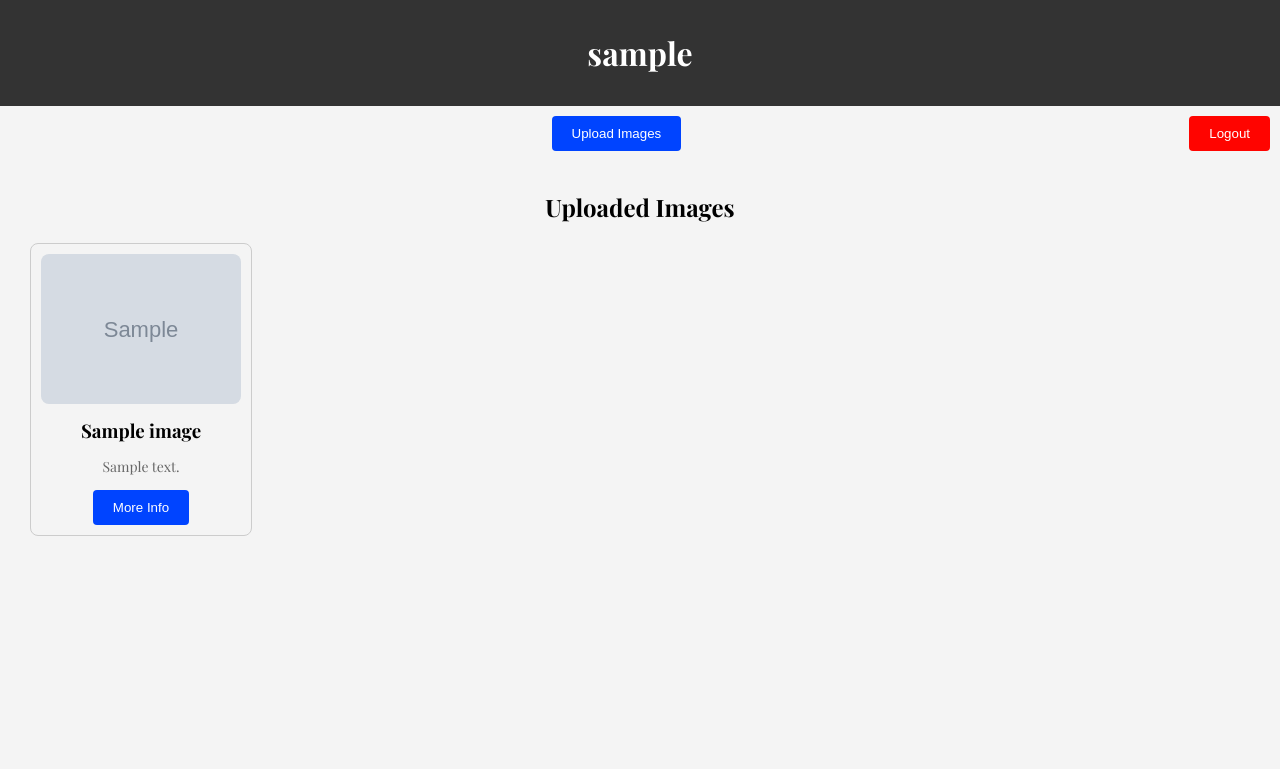
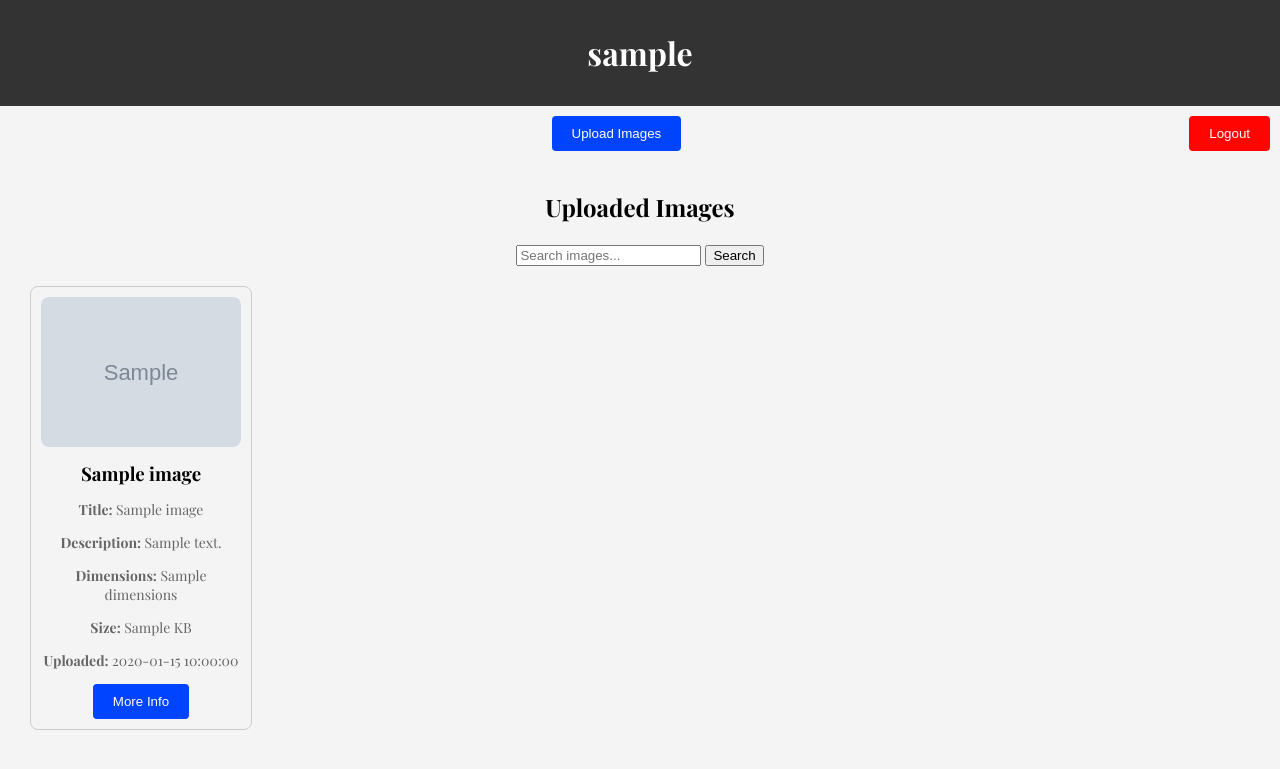
Before and after one commit to KathiraveluLab/Beehive, a Flask app: page /profile in a window 1280 px wide. Shown: the top 769 px of the page. Run offline with Flask 3, Linux system fonts and the light colour scheme; the visitor is signed in with stand-in values (Sample User, id 1); grey boxes marked "Sample" are stand-in pictures; a database or web service that is not in the repository returns one stand-in record (values such as "Sample title"); parts of the project's set-up code (start-up, migrations or seed data) failed here and were passed over; some web fonts are replaced.

Commit message:
Add image search functionality and metadata display enhancements
Signed-off-by: chandrikarj <jadonchandrika@gmail.com>

```diff
--- a/Database/userdatahandler.py
+++ b/Database/userdatahandler.py
@@ -65,12 +65,13 @@ def get_user_by_username(username: str):
     return user
 
 # Save image to MongoDB
-def save_image(username, filename, title, description):
+def save_image(username, filename, title, description, metadata):
     image = {
         'username': username,
         'filename': filename,
         'title': title,
-        'description': description
+        'description': description,
+        "metadata": metadata  # Add metadata to the document
     }
     beehive_image_collection.insert_one(image)
 
@@ -80,9 +81,33 @@ def getallusers():
     return users
 
 # Get all images from MongoDB
-def get_images_by_user(username):
-    images = beehive_image_collection.find({'username': username})
-    return [{'id': str(image['_id']), 'filename': image['filename'], 'title': image['title'], 'description': image['description']} for image in images]
+def get_images_by_user(username, query=None):
+    search_filter = {'username': username}
+
+    if query:
+        # Search by title or description (case insensitive)
+        search_filter["$or"] = [
+            {"title": {"$regex": query, "$options": "i"}},
+            {"description": {"$regex": query, "$options": "i"}}
+        ]
+
+    images = beehive_image_collection.find(search_filter)
+
+    return [
+        {
+            'id': str(image['_id']),
+            'filename': image['filename'],
+            'title': image['title'],
+            'description': image['description'],
+            'metadata': image.get('metadata', {
+                'dimensions': 'N/A',
+                'size_kb': 'N/A',
+                'upload_time': 'Unknown'
+            })
+        }
+        for image in images
+    ]
+
 
 # Update image in MongoDB
 def update_image(image_id, title, description):
--- a/app.py
+++ b/app.py
@@ -13,6 +13,10 @@ from google.oauth2 import id_token
 import google.auth.transport.requests
 from pip._vendor import cachecontrol
 from Database import userdatahandler
+from flask import Flask, jsonify, send_from_directory
+from datetime import datetime
+from PIL import Image
+
 
 
 from Database.admindatahandler import check_admin_available, create_admin
@@ -131,6 +135,34 @@ def profile():
         images=images
     )
 
+# @app.route('/upload', methods=['POST'])
+# def upload_image():
+#     if 'username' not in session:
+#         flash('Please log in to upload images.', 'danger')
+#         return redirect(url_for('login'))
+
+#     user = get_user_by_username(session['username'])
+#     if not user:
+#         flash('User not found.', 'danger')
+#         return redirect(url_for('login'))
+
+#     file = request.files['file']
+#     title = request.form['title']
+#     description = request.form['description']
+
+#     if file:
+#         filename = file.filename
+#         filepath = os.path.join(app.config['UPLOAD_FOLDER'], filename)
+#         os.makedirs(os.path.dirname(filepath), exist_ok=True)
+#         file.save(filepath)
+#         save_image(user['username'], filename, title, description)
+#         flash('Image uploaded successfully!', 'success')
+#     else:
+#         flash('No file selected.', 'danger')
+
+#     return redirect(url_for('profile'))
+
+
 @app.route('/upload', methods=['POST'])
 def upload_image():
     if 'username' not in session:
@@ -151,7 +183,20 @@ def upload_image():
         filepath = os.path.join(app.config['UPLOAD_FOLDER'], filename)
         os.makedirs(os.path.dirname(filepath), exist_ok=True)
         file.save(filepath)
-        save_image(user['username'], filename, title, description)
+
+        # Extract metadata using Pillow
+        with Image.open(filepath) as img:
+            width, height = img.size
+            file_size = os.path.getsize(filepath)
+            metadata = {
+                "dimensions": f"{width}x{height}",
+                "size_kb": round(file_size / 1024, 2),
+                "upload_time": datetime.now().strftime('%Y-%m-%d %H:%M:%S')
+            }
+
+        print("DEBUG: Metadata being saved ->", metadata)  # Debugging line
+
+        save_image(user['username'], filename, title, description, metadata)
         flash('Image uploaded successfully!', 'success')
     else:
         flash('No file selected.', 'danger')
@@ -219,7 +264,17 @@ def delete_image_route(image_id):
         flash('Please log in to delete images.', 'danger')
         return redirect(url_for('login'))
 
+#Search images by title, desciption etc.
+@app.route('/search', methods=['GET'])
+def search_images():
+    query = request.args.get('q')
+    username = session.get('username')
+    if not username:
+        flash('Please log in first.', 'danger')
+        return redirect(url_for('login'))
 
+    images = get_images_by_user(username, query)
+    return render_template('profile.html', username=username, images=images)
 
 
 # Logout the user
--- a/client_secret_example.json
+++ /dev/null
@@ -1,3 +0,0 @@
-{
-   "Note": "Place your downloaded client_secret.jsonfrom google api here"
-}
--- a/templates/profile.html
+++ b/templates/profile.html
@@ -58,12 +58,40 @@
     </div>
 
     <h2 style="text-align: center;">Uploaded Images</h2>
+
+
+    <!-- Search Form -->
+    <form action="{{ url_for('search_images') }}" method="GET" style="text-align: center; margin-bottom: 20px;">
+        <input type="text" name="q" placeholder="Search images...">
+        <button type="submit">Search</button>
+    </form>
+
+    <!-- Go Back Button -->
+    {% if request.args.get('q') %}
+    <div style="text-align: center; margin-bottom: 20px;">
+        <a href="{{ url_for('profile') }}" style="text-decoration: none;">
+            <button type="button">Go Back</button>
+        </a>
+    </div>
+    {% endif %}
     <div class="image-container">
         {% for image in images %}
         <div class="image-card">
             <img src="{{ url_for('static', filename='uploads/' ~ image.filename) }}" alt="{{ image.title }}">
             <h3>{{ image.title }}</h3>
-            <p>{{ image.description }}</p>
+            <p><strong>Title:</strong> {{ image.title }}</p>
+            <p><strong>Description:</strong> {{ image.description }}</p>
+
+            {% if image.metadata %}
+                <p><strong>Dimensions:</strong> {{ image.metadata.dimensions }}</p>
+                <p><strong>Size:</strong> {{ image.metadata.size_kb }} KB</p>
+                <p><strong>Uploaded:</strong> {{ image.metadata.upload_time }}</p>
+            {% else %}
+                <p><strong>Dimensions:</strong> N/A</p>
+                <p><strong>Size:</strong> N/A KB</p>
+                <p><strong>Uploaded:</strong> Unknown</p>
+            {% endif %}
+
             <button class="more-info-button" onclick="toggleMoreInfo('{{ image.id }}')">More Info</button>
             <div id="moreInfo_{{ image.id }}" class="more-info" style="display: none;">
                 <button class="edit-button" onclick="toggleEditForm('{{ image.id }}')">Edit</button>
```
Also changed, not shown: 1 other file.
